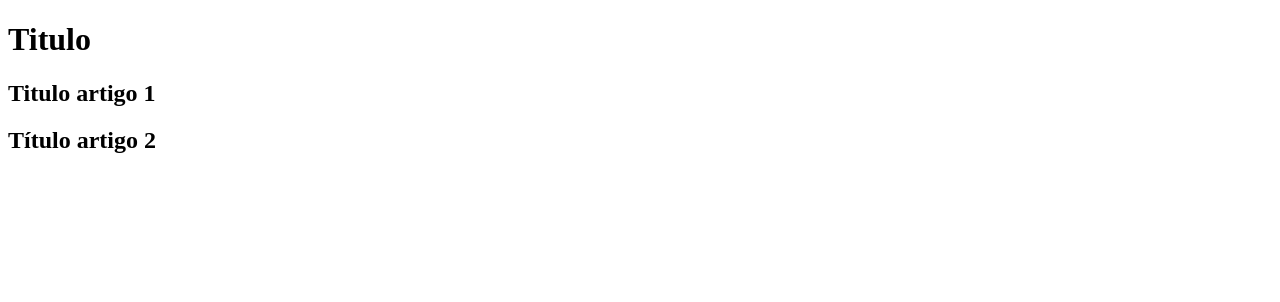
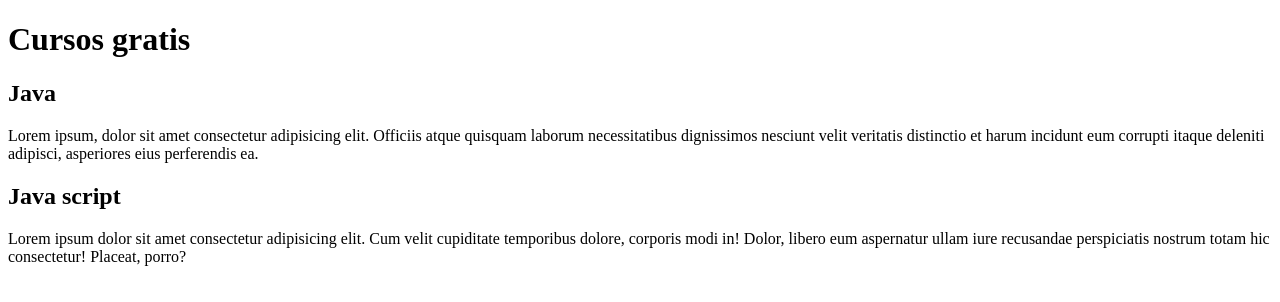
Before and after one commit to andreluizantunes/projeto_replica_spotify, a plain HTML site: page index.html in a window 1280 px wide. Drawn offline with Linux system fonts and the light colour scheme.

Commit message:
comecei o conteudo

```diff
--- a/index.html
+++ b/index.html
@@ -8,13 +8,15 @@
 <body>
     <main>
         <header>
-            <h1>Titulo</h1>
+            <h1>Cursos gratis</h1>
         </header>
         <article>
-            <h1>Titulo artigo 1</h1>
+            <h1>Java</h1>
+            <p>Lorem ipsum, dolor sit amet consectetur adipisicing elit. Officiis atque quisquam laborum necessitatibus dignissimos nesciunt velit veritatis distinctio et harum incidunt eum corrupti itaque deleniti adipisci, asperiores eius perferendis ea.</p>
         </article>
         <article>
-            <h1>Título artigo 2</h1>
+            <h1>Java script</h1>
+            <p>Lorem ipsum dolor sit amet consectetur adipisicing elit. Cum velit cupiditate temporibus dolore, corporis modi in! Dolor, libero eum aspernatur ullam iure recusandae perspiciatis nostrum totam hic consectetur! Placeat, porro?</p>
         </article>
     </main>
 </body>
```
